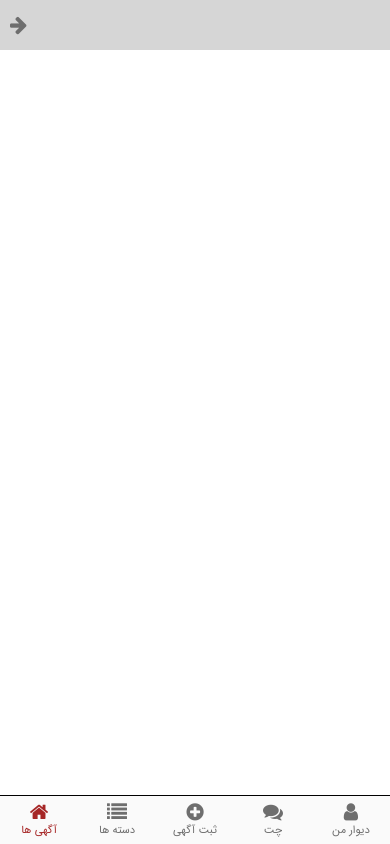
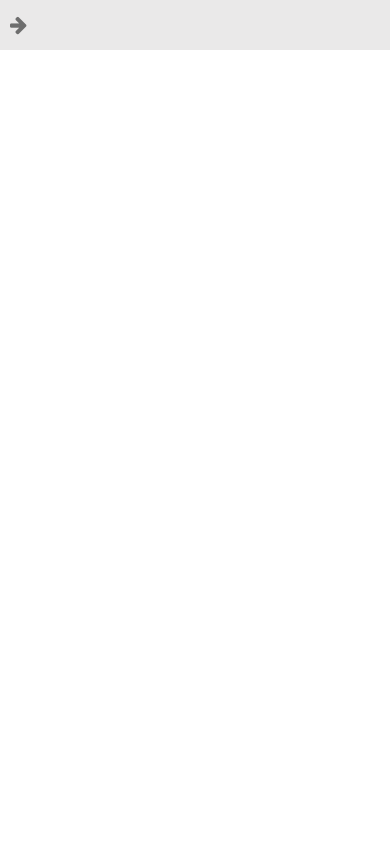
Before and after one commit to mehdisadooni/divar-clone-rn, a React Native app: screen /SearchModal in a window 390 px wide. Built offline with nearby package versions, Linux system fonts and the light colour scheme.

Commit message:
change Navigation structure

```diff
--- a/src/routes/Tabs.js
+++ b/src/routes/Tabs.js
@@ -34,6 +34,7 @@ export const Tabs = () => {
             <Tab.Screen
                 name={'Home'}
                 component={HomeStack}
+
                 options={{
                     title: 'آگهی ها',
                     headerShown: false,
--- a/src/routes/index.js
+++ b/src/routes/index.js
@@ -1,6 +1,12 @@
 import React from "react";
 import {NavigationContainer} from "@react-navigation/native";
 import {Tabs} from "./Tabs";
+import {createStackNavigator} from "@react-navigation/stack";
+import {fonts} from "../utils/fonts";
+import HomeIndex from "../screens/home/Index";
+import SearchModal from "../screens/home/Index/searchModal";
+
+const RootStack = createStackNavigator();
 
 export const Routes = () => {
     const theme = {
@@ -10,7 +16,12 @@ export const Routes = () => {
     }
     return (
         <NavigationContainer theme={theme}>
-            <Tabs/>
+            <RootStack.Navigator screenOptions={{headerShown: false}}>
+                <RootStack.Screen name="Tabs" component={Tabs}/>
+                <RootStack.Group screenOptions={{presentation: 'modal'}}>
+                    <RootStack.Screen name="SearchModal" component={SearchModal}/>
+                </RootStack.Group>
+            </RootStack.Navigator>
         </NavigationContainer>
     )
 }
--- a/src/routes/stacks/HomeStack.js
+++ b/src/routes/stacks/HomeStack.js
@@ -9,7 +9,7 @@ const Stack = createStackNavigator();
 export const HomeStack = () => {
     return (
         <Stack.Navigator
-            screenOptions={() => ({
+            screenOptions={({route}) => ({
                 headerTitleStyle: {
                     fontFamily: fonts.iranSansBold,
                 },
@@ -24,16 +24,6 @@ export const HomeStack = () => {
                 />
             </Stack.Group>
 
-            <Stack.Group >
-                <Stack.Screen
-                    name="SearchModal"
-                    component={SearchModal}
-                    options={{
-                        title: 'تنظیمات',
-                    }}
-                />
-            </Stack.Group>
-
         </Stack.Navigator>
     )
 }
--- a/src/screens/home/Index/searchModal/styles.js
+++ b/src/screens/home/Index/searchModal/styles.js
@@ -3,7 +3,7 @@ import {StyleSheet} from "react-native";
 export const styles = StyleSheet.create({
     searchBox: {
         height: 50,
-        backgroundColor: '#cccc',
+        backgroundColor: '#eae9e9',
         flexDirection: 'row',
         alignItems: 'center',
         paddingHorizontal:10
```
